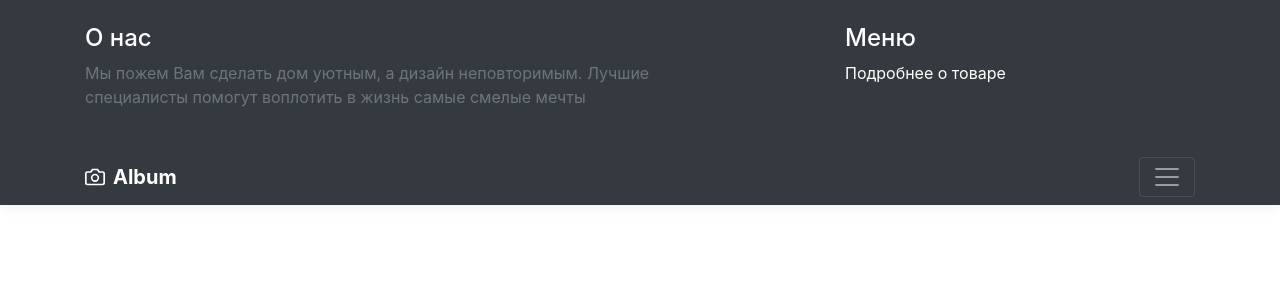
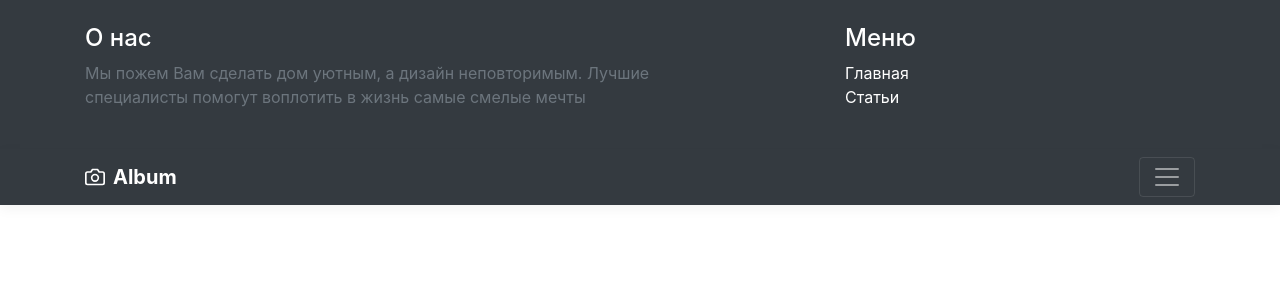
Before and after one commit to svetlanaromanenko06/django_project_online_shop, a Django app: page /products/ in a window 1280 px wide, after a click that opens the changed part. Shown: the top 300 px of the page. Run offline with Django 4.2, Linux system fonts and the light colour scheme; data comes from the database, SQL or seed files in the repository; some libraries are stand-ins or nearby versions.

Commit message:
изменение Меню

```diff
--- a/catalog/templates/catalog/base.html
+++ b/catalog/templates/catalog/base.html
@@ -30,7 +30,9 @@
                 <div class="col-sm-4 offset-md-1 py-4">
                     <h4 class="text-white">Меню</h4>
                     <ul class="list-unstyled">
-                        <li><a href="{% url 'catalog:discription' %}" class="text-white">Подробнее о товаре</a></li>
+                        <li><a href="{% url 'catalog:shop_home' %}" class="text-white">Главная</a></li>
+                        <!--li><a href="{% url 'catalog:discription' %}" class="text-white">Подробнее о товарах</a></li-->
+                        <li><a href="{% url 'blog:list' %}" class="text-white">Статьи</a></li>
 
                     </ul>
                 </div>
```
